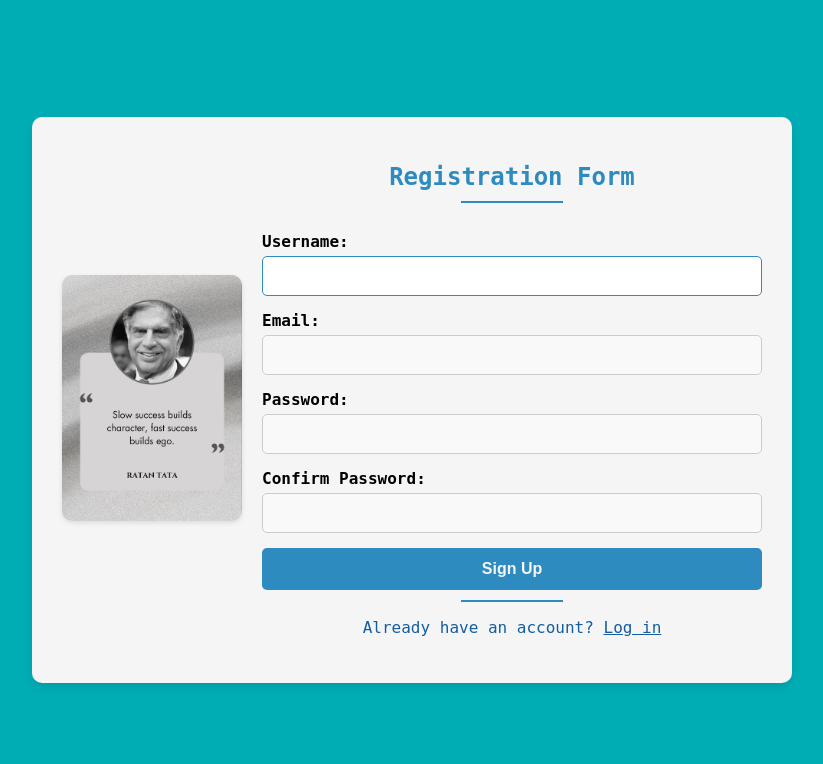
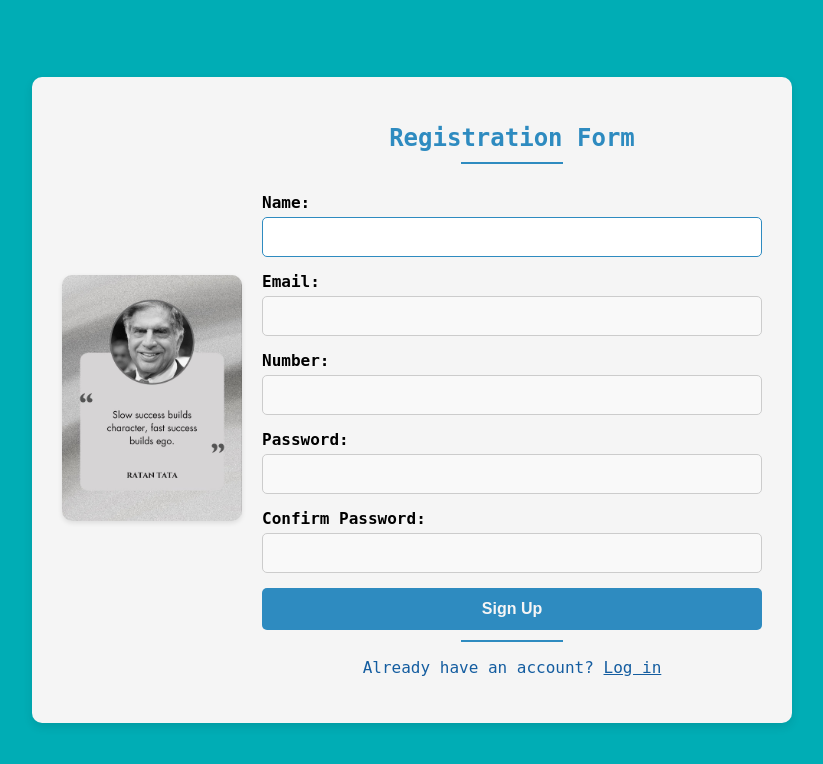
Before and after one commit to sadib520/easy_laundry, a Django app: page /info_saved/ in a window 1280 px wide. Shown: the top 764 px of the page, without its empty margins (228-1051 px from the left). Run offline with Django 5.2, Linux system fonts and the light colour scheme; parts of the project's set-up code (start-up, migrations or seed data) failed here and were passed over.

Commit message:
Final changes before pushing to GitHub

```diff
--- a/vp/login/admin.py
+++ b/vp/login/admin.py
@@ -1,4 +1,4 @@
 from django.contrib import admin
-from .models import user
+from .models import custom_user
 # Register your models here.
-admin.site.register(user)
+admin.site.register(custom_user)
--- a/vp/login/views.py
+++ b/vp/login/views.py
@@ -3,7 +3,8 @@ from django.contrib.auth import authenticate, login, logout
 from django.contrib.auth.models import User
 from django.http import HttpResponse
 from django.http import JsonResponse
-from .models import user
+from django.views import View
+from .models import custom_user  #! imported the custom user creted in models.py
 import datetime
 
 
@@ -11,9 +12,9 @@ import datetime
 def log_in_page(request):
     year = datetime.datetime.now().year
     if request.method == 'POST':
-        username = request.POST.get('username')
+        email = request.POST.get('email')
         password = request.POST.get('password')
-        user = authenticate(request, username=username, password=password)
+        user = authenticate(request, email=email, password=password)
 
         msg = '''
         <div style="display: flex; justify-content: center; align-items: center; height: 100vh; font-family: Fira Code; text-align: center; background-color: whitesmoke;">
@@ -44,16 +45,21 @@ def reg(request):
 
 def add_user(request):
     if request.method == 'POST':
-        uname = request.POST.get('username')
+        name = request.POST.get('name')
         email = request.POST.get('email')
+        number = request.POST.get('number')
         pass1 = request.POST.get('password1')
         pass2 = request.POST.get('password2')
 
+        # if not email or name or number:
+        #     return JsonResponse({'error': 'All fields are required'})
+
         if pass1 != pass2:
-            return HttpResponse("password doesn't match")
+            return JsonResponse({'error': "password doesn't match"})
+        elif custom_user.objects.filter(email=email).exists():
+            return JsonResponse({'error': "Email already exists"})
         else:
-            user = User.objects.create_user(uname, email, pass1)
-            user.save()
+            user = custom_user.objects.create_user(name=name, email=email, number=number, password=pass1)
             return redirect('greet_path')
 
     return render(request, 'reg.html', {})
--- a/vp/templates/login.html
+++ b/vp/templates/login.html
@@ -98,9 +98,9 @@
 
     <form method="POST" action="{% url 'login_path' %}">
         <div>
-            <label for="username">Username:</label>
+            <label for="username">Email:</label>
             {% csrf_token %}
-            <input type="text" name="username" id="username" required autofocus autocomplete="on">
+            <input type="text" name="email" id="username" required autofocus autocomplete="on">
         </div>
 
         <div>
--- a/vp/templates/reg.html
+++ b/vp/templates/reg.html
@@ -128,17 +128,28 @@
         <form method="post" action="{% url 'adduser_path' %}">
             <h1>Registration Form</h1>
             <hr><br>
+            <div>
+                <label for="fullname">Name:</label>
+                {% csrf_token %}
+                <input type="text" name="name" id="username" required autofocus autocomplete="on">
+            </div>
 
-            <div>
+            <!-- <div>
                 <label for="fullname">Username:</label>
                 {% csrf_token %}
                 <input type="text" name="username" id="username" required autofocus autocomplete="on">
-            </div>
+            </div> -->
 
             <div>
                 <label for="email">Email:</label>
                 {% csrf_token %}
                 <input type="email" name="email" id="email" required>
+            </div>
+
+            <div>
+                <label for="fullname">Number:</label>
+                {% csrf_token %}
+                <input type="text" name="number" id="username" required autofocus autocomplete="on">
             </div>
 
             <div>
--- a/vp/washy/settings.py
+++ b/vp/washy/settings.py
@@ -87,7 +87,7 @@ WSGI_APPLICATION = 'washy.wsgi.application'
 DATABASES = {
     'default': {
         'ENGINE': 'django.db.backends.mysql',
-        'NAME': 'easylaundry_db',
+        'NAME': 'easylms_db',
         'USER': 'root',
         'PASSWORD': 'sadib24',
         'HOST': 'localhost',
@@ -140,3 +140,5 @@ STATICFILES_DIRS = [STATIC_DIR]
 DEFAULT_AUTO_FIELD = 'django.db.models.BigAutoField'
 
 LOGIN_URL = 'login_path'  # This matches your custom login URL's name
+
+AUTH_USER_MODEL = 'login.custom_user'
```
Also changed, not shown: vp/login/manager.py (added, +20 -0 lines), vp/login/models.py (+26 -6 lines), vp/dashboard/migrations/__init__.py (deleted), vp/login/migrations/0001_initial.py, vp/login/migrations/0002_alter_custom_user_password.py (added), vp/login/migrations/0002_rename_name_user_username_alter_user_mail.py (deleted), vp/login/migrations/0003_rename_mail_user_email.py (deleted), vp/login/migrations/0004_alter_user_number.py (deleted), vp/login/migrations/0005_rename_number_user_num.py (deleted), vp/login/migrations/0006_remove_user_num_user_number.py (deleted), vp/login/migrations/0007_alter_user_number.py (deleted), vp/login/migrations/0008_rename_password_user_password1_remove_user_number_and_more.py (deleted).
